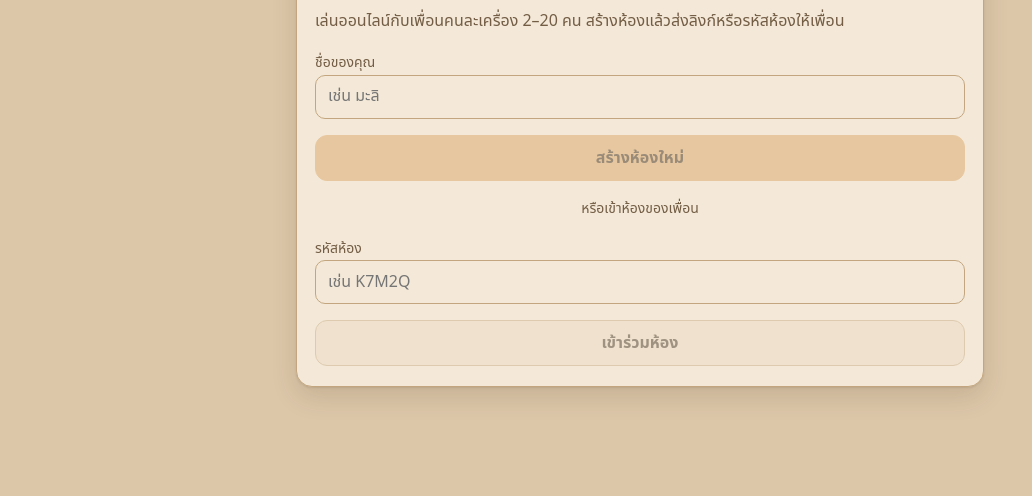
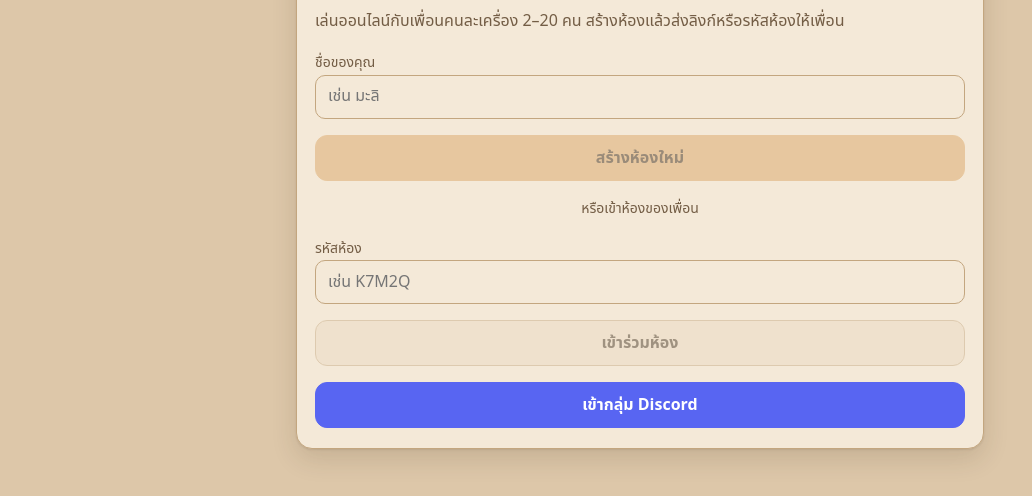
Before and after one commit to sprayza101-eng/old-market-gate, a website: page index.html in a window 1280 px wide. Shown: the part 242-738 px from the top of the page, without its empty margins (0-1032 px from the left). Drawn offline with Linux system fonts and the light colour scheme; a web font is replaced by a local one.

Commit message:
Add files via upload

```diff
--- a/index.html
+++ b/index.html
@@ -192,6 +192,8 @@ th{color:var(--dim);font-weight:500}
 .dot{width:10px;height:10px;border-radius:50%;background:var(--line);flex:0 0 auto}
 .dot.on{background:var(--leaf)}
 .off{font-size:11px;color:var(--wax);font-weight:600}
+.discord{text-decoration:none;display:flex;align-items:center;justify-content:center;background:#5865F2;border-color:#5865F2;color:#fff}
+.discord:hover{opacity:.92}
 .turnbanner{display:flex;align-items:center;justify-content:center}
 .turncard{max-width:340px;margin:0 auto;background:var(--surface);border:2px solid var(--gold);border-radius:20px;padding:30px 24px;box-shadow:var(--shadow);text-align:center}
 .turncard .bell{font-size:48px;line-height:1}
@@ -415,7 +417,8 @@ function landingView(){
     '<button class="btn primary block" data-act="create"'+dis+'>สร้างห้องใหม่</button>'+
     '<p class="center dim sm">หรือเข้าห้องของเพื่อน</p>'+
     '<label class="fld"><span>รหัสห้อง</span><input id="codeIn" maxlength="6" autocapitalize="characters" autocomplete="off" value="'+esc(ui.code)+'" placeholder="เช่น K7M2Q"></label>'+
-    '<button class="btn block" data-act="join"'+dis+'>เข้าร่วมห้อง</button></section>';
+    '<button class="btn block" data-act="join"'+dis+'>เข้าร่วมห้อง</button>'+
+    '<a class="btn block discord" href="https://discord.gg/XqBBQB9CkM" target="_blank" rel="noopener noreferrer">เข้ากลุ่ม Discord</a></section>';
 }
 function lobbyView(){
   var isHost=V.host===V.me;
```
